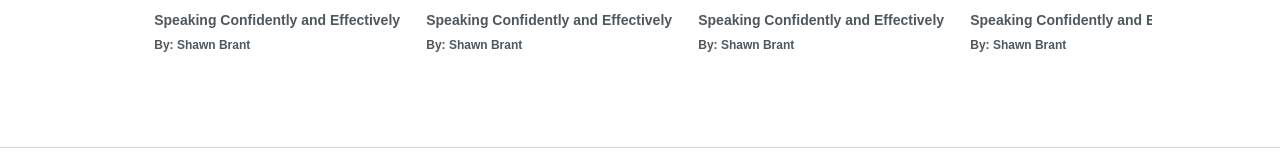
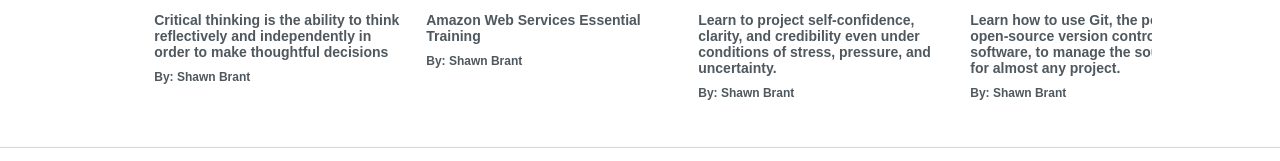
Before and after one commit to Shelen22/FW_12_Project_lynda, a plain HTML site: page Home.html in a window 1280 px wide. Shown: the part 1782-1943 px from the top of the page. Drawn offline with Linux system fonts and the light colour scheme.

Commit message:
update
last update

```diff
--- a/JS/Home.js
+++ b/JS/Home.js
@@ -298,7 +298,7 @@
       name: "Create and design your own first website ",
       by: "By:shekhar",
       date: "09th may 2018",
-      img: "https://www.incimages.com/uploaded_files/image/1920x1080/public-speaking-1940x900_35061.jpg",
+      img: "https://upload.wikimedia.org/wikipedia/commons/thumb/6/61/HTML5_logo_and_wordmark.svg/1200px-HTML5_logo_and_wordmark.svg.png",
       link: "https://www.tutorialspoint.com/react_native/react_native_overview.htm",
       time: 4500,
       price: 5999,
@@ -308,7 +308,7 @@
       name: "Be a pro in data structures and algorithms",
       by: "By:Abdul Bari",
       date: "09th october 2020",
-      img: "https://www.incimages.com/uploaded_files/image/1920x1080/public-speaking-1940x900_35061.jpg",
+      img: "https://res.cloudinary.com/practicaldev/image/fetch/s--AO0dFdQ5--/c_imagga_scale,f_auto,fl_progressive,h_900,q_auto,w_1600/https://thepracticaldev.s3.amazonaws.com/i/srnvrd7vfeeq5qpxnabq.png",
       link: "https://www.geeksforgeeks.org/data-structures/",
       time: 8000,
       price: 10000,
@@ -318,7 +318,7 @@
       name: "Docker for develpers ",
       by: "By:Peter Dakota ",
       date: "28th February 2020",
-      img: "https://www.incimages.com/uploaded_files/image/1920x1080/public-speaking-1940x900_35061.jpg",
+      img: "https://developers.redhat.com/sites/default/files/styles/article_feature/public/blog/2014/05/homepage-docker-logo.png?itok=zx0e-vcP",
       link: "https://developer.mozilla.org/en-US/docs/Mozilla/QA/Running_automated_tests/Docker",
       time: 3000,
       price: 9550,
@@ -328,7 +328,7 @@
       name: "Learn aptitude and reasoning to crack the GATE ",
       by: "By:Swastika Mukharjee",
       date: "09th may 2018",
-      img: "https://www.incimages.com/uploaded_files/image/1920x1080/public-speaking-1940x900_35061.jpg",
+      img: "https://free.indialearningpoint.com/wp-content/uploads/2020/07/o8.png",
       link: "https://developer.mozilla.org/en-US/docs/Mozilla/QA/Running_automated_tests/Docker",
       time: 780,
       price: 450,
@@ -338,7 +338,7 @@
       name: "create atractive ui by using html and css ",
       by: "By:Viraat sharma",
       date: "21th Februay 2014",
-      img: "https://www.incimages.com/uploaded_files/image/1920x1080/public-speaking-1940x900_35061.jpg",
+      img: "https://upload.wikimedia.org/wikipedia/commons/thumb/6/61/HTML5_logo_and_wordmark.svg/1200px-HTML5_logo_and_wordmark.svg.png",
       link: "https://developer.mozilla.org/en-US/docs/Web/HTML",
       time: 788,
       price: 900,
@@ -542,7 +542,7 @@
       name: "Docker for develpers ",
       by: "By:Peter Dakota ",
       date: "28th February 2020",
-      img: "https://www.incimages.com/uploaded_files/image/1920x1080/public-speaking-1940x900_35061.jpg",
+      img: "https://res.cloudinary.com/practicaldev/image/fetch/s--AO0dFdQ5--/c_imagga_scale,f_auto,fl_progressive,h_900,q_auto,w_1600/https://thepracticaldev.s3.amazonaws.com/i/srnvrd7vfeeq5qpxnabq.png",
       link: "https://developer.mozilla.org/en-US/docs/Mozilla/QA/Running_automated_tests/Docker",
       time: 3000,
       price: 9550,
@@ -552,7 +552,7 @@
       name: "Learn aptitude and reasoning to crack the GATE ",
       by: "By:Swastika Mukharjee",
       date: "09th may 2018",
-      img: "https://www.incimages.com/uploaded_files/image/1920x1080/public-speaking-1940x900_35061.jpg",
+      img: "https://free.indialearningpoint.com/wp-content/uploads/2020/07/o8.png",
       link: "https://developer.mozilla.org/en-US/docs/Mozilla/QA/Running_automated_tests/Docker",
       time: 780,
       price: 450,
@@ -562,7 +562,7 @@
       name: "create atractive ui by using html and css ",
       by: "By:Viraat sharma",
       date: "21th Februay 2014",
-      img: "https://www.incimages.com/uploaded_files/image/1920x1080/public-speaking-1940x900_35061.jpg",
+      img: "https://upload.wikimedia.org/wikipedia/commons/thumb/6/61/HTML5_logo_and_wordmark.svg/1200px-HTML5_logo_and_wordmark.svg.png",
       link: "https://developer.mozilla.org/en-US/docs/Web/HTML",
       time: 788,
       price: 900,
@@ -766,17 +766,17 @@
     name: "Docker for develpers ",
     by: "By:Peter Dakota ",
     date: "28th February 2020",
-      img: "https://www.incimages.com/uploaded_files/image/1920x1080/public-speaking-1940x900_35061.jpg",
+    img: "https://res.cloudinary.com/practicaldev/image/fetch/s--AO0dFdQ5--/c_imagga_scale,f_auto,fl_progressive,h_900,q_auto,w_1600/https://thepracticaldev.s3.amazonaws.com/i/srnvrd7vfeeq5qpxnabq.png",
     link: "https://developer.mozilla.org/en-US/docs/Mozilla/QA/Running_automated_tests/Docker",
     time: 3000,
     price: 9550,
 },
 {
-      title: "APTITUDE & REASONING",
+    title: "APTITUDE & REASONING ",
     name: "Learn aptitude and reasoning to crack the GATE ",
     by: "By:Swastika Mukharjee",
     date: "09th may 2018",
-      img: "https://www.incimages.com/uploaded_files/image/1920x1080/public-speaking-1940x900_35061.jpg",
+    img: "https://free.indialearningpoint.com/wp-content/uploads/2020/07/o8.png",
     link: "https://developer.mozilla.org/en-US/docs/Mozilla/QA/Running_automated_tests/Docker",
     time: 780,
     price: 450,
@@ -786,7 +786,7 @@
     name: "create atractive ui by using html and css ",
     by: "By:Viraat sharma",
     date: "21th Februay 2014",
-      img: "https://www.incimages.com/uploaded_files/image/1920x1080/public-speaking-1940x900_35061.jpg",
+    img: "https://upload.wikimedia.org/wikipedia/commons/thumb/6/61/HTML5_logo_and_wordmark.svg/1200px-HTML5_logo_and_wordmark.svg.png",
     link: "https://developer.mozilla.org/en-US/docs/Web/HTML",
     time: 788,
     price: 900,
@@ -811,7 +811,7 @@
           var div4=document.createElement('div');
           div4.setAttribute('class','a3')
           var h4=document.createElement('h4');
-          h4.textContent='Speaking Confidently and Effectively'
+          h4.textContent=p.name
           div4.append(h4);
 
           var div5=document.createElement('div');
--- a/css/home.css
+++ b/css/home.css
@@ -237,7 +237,7 @@
 }
 
 .div1 .a1{
-  background-color:green;
+  /* background-color:green; */
    width: 100%;
    height: 140px;
 
```
Lines whose indentation alone changed are shown as unchanged.
